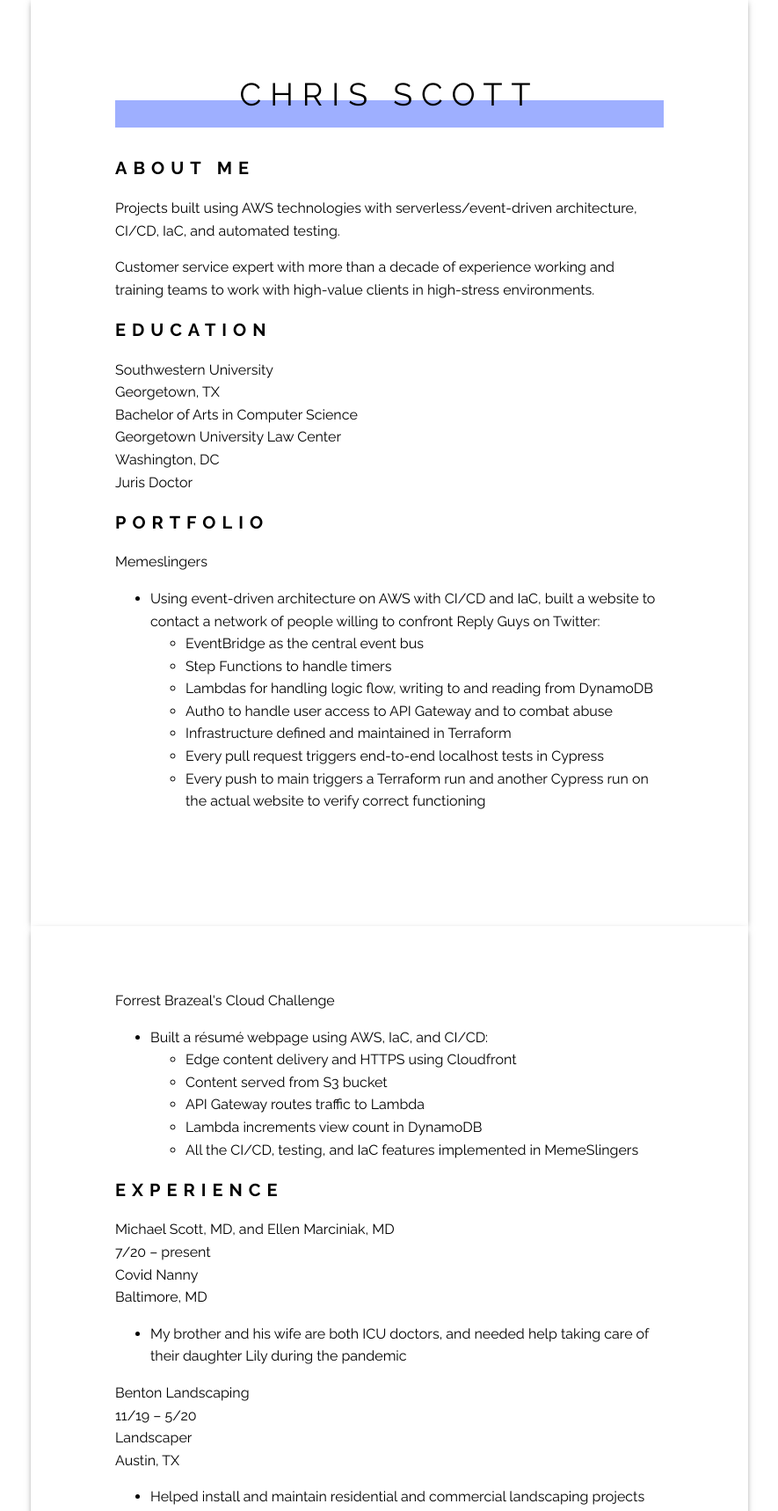
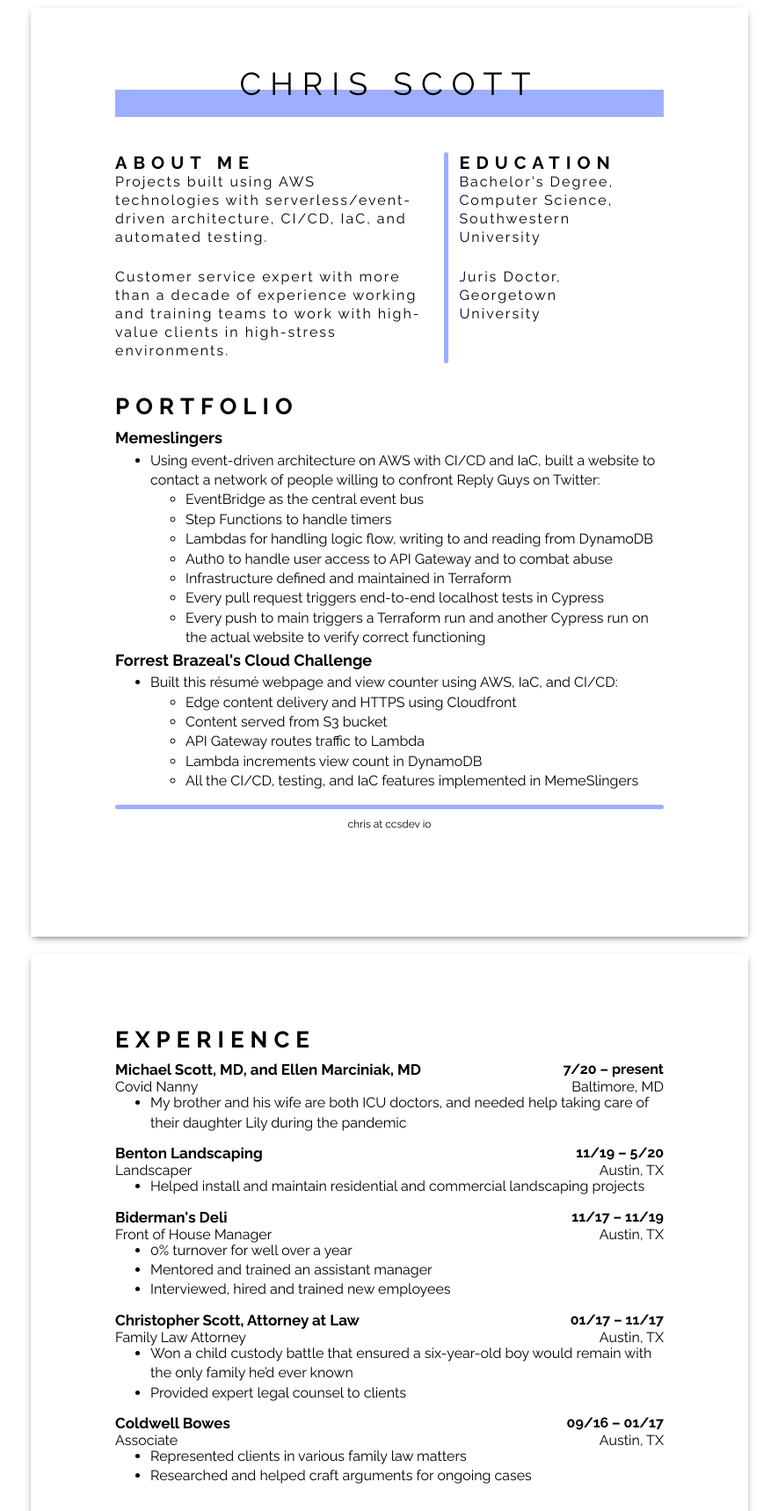
Before and after one commit to ccsdevio/CloudChallenge, a website: page s3/index.html in a window 1280 px wide. Shown: the part 11-1729 px from the top of the page at 88% size, without its empty margins (197-1082 px from the left). Drawn offline with Linux system fonts and the light colour scheme; no server answers.

Commit message:
Finish CSS

```diff
--- a/s3/assets/css/style.css
+++ b/s3/assets/css/style.css
@@ -2,13 +2,14 @@ body {
   font-family: 'Raleway', serif;
   font-size: 1em;
   line-height: 1.6;
-  /* margin: 0; */
+  padding-top: 20px;
+  margin: 0;
 }
 
 .resume-page {
   margin: 0 auto;
   box-sizing: border-box;
-  padding: 0.75in 1in 0.5in 1in;
+  padding: 0.5in 1in 0 1in;
   width: 8.5in;
   height: 11in;
   background-color: white;
@@ -35,12 +36,184 @@ body {
   font-weight: normal;
 }
 
-.section-heading {
+.am-ed-section-heading {
   font-weight: 900;
   font-size: 20px;
   letter-spacing: 7px;
 }
 
+.about-me-and-education-container {
+  padding-top: 10px;
+  display: grid;
+  grid-template-columns: 60% 5px 1fr;
+  grid-template-rows: 1fr;
+  height: 2.5in;
+  letter-spacing: 2px;
+  line-height: 1.3;
+}
+
+.about-me-container {
+  display: grid;
+  grid-template-columns: 1fr;
+  grid-template-rows: 0.25in 1fr 1fr;
+  padding-right: 21px;
+}
+
+.am-ed-heading {
+  display: flex;
+  align-items: center;
+  justify-content: flex-start;
+}
+
+.am-ed-separator {
+  height: 2.5in;
+  width: 5px;
+  background-color: hsla(229, 100%, 66%, 56%);
+  border-radius: 20px;
+  margin: 0;
+}
+
+.education-container {
+  display: grid;
+  grid-template-columns: 1fr;
+  grid-template-rows: 0.25in 1fr 1fr;
+  padding-left: 12px;
+  padding-right: 25px;
+}
+
+.section-heading {
+  padding-top: 0.3in;
+  font-size: 26px;
+  letter-spacing: 7px;
+  margin: 0;
+}
+
+.project-name {
+  font-size: 18px;
+  font-weight: 800;
+}
+
+.project-description {
+  font-size: 16px;
+  line-height: 1.4;
+}
+
+.page-spacer {
+  height: 20px;
+}
+
+.employer-entry {
+  display: grid;
+  grid-template-columns: 80% 1fr;
+  grid-template-rows: 20px 20px 1fr;
+  line-height: 1.6;
+  margin: 0;
+  padding-bottom: 10px;
+}
+
+.employer {
+  grid-area: 1 / 1 / 2 / 2;
+  display: flex;
+  justify-content: flex-start;
+  font-size: 17px;
+  font-weight: 800;
+}
+
+.dates-employed {
+  grid-area: 1 / 2 / 2 / 3;
+  display: flex;
+  justify-content: flex-end;
+  font-weight: 800;
+}
+
+.position {
+  grid-area: 2 / 1 / 3 / 2;
+  display: flex;
+  justify-content: flex-start;
+}
+
+.job-location {
+  grid-area: 2 / 2 / 3 / 3;
+  display: flex;
+  justify-content: flex-end;
+}
+
+.job-description {
+  grid-area: 3 / 1 / 4 / 3;
+}
+
+.page-footer {
+  padding-top: 15px;
+  display: grid;
+  grid-template-rows: 5px 20px 1fr;
+}
+
+.page-footer-separator {
+  height: 5px;
+  width: 100%;
+  background-color: hsla(229, 100%, 66%, 56%);
+  border-radius: 20px;
+}
+
+.page-footer-text {
+  display: flex;
+  align-items: center;
+  justify-content: center;
+  padding-top: 15px;
+  font-size: 12px;
+}
+
+.restaurant-experience-container {
+  display: grid;
+  grid-template-columns: 80% 1fr;
+  grid-template-rows: 20px 1fr;
+  line-height: 1.4;
+  margin: 0;
+  padding-bottom: 10px;
+}
+
+.restaurant-positions {
+  grid-area: 1 / 1 / 2 / 2;
+  display: flex;
+  justify-content: flex-start;
+}
+
+.restaurant-job-locations {
+  grid-area: 1 / 2 / 2 / 3;
+  display: flex;
+  justify-content: flex-end;
+}
+
+.restaurant-job-descriptions {
+  grid-area: 2 / 1 / 3 / 2;
+}
+
+#counter {
+  display: flex;
+  align-items: center;
+  justify-content: center;
+  padding-top: 15px;
+  font-size: 20px;
+}
+
+p {
+  display: block;
+  margin-block-start: 0;
+  margin-block-end: 0;
+  margin-inline-start: 0px;
+  margin-inline-end: 0px;
+}
+
+ul {
+  margin: 0;
+  line-height: 1.4;
+}
+
+h2 {
+  margin-block-start: 0;
+  margin-block-end: 0;
+}
+
 strong {
   font-weight: 900;
 }
--- a/s3/index.html
+++ b/s3/index.html
@@ -34,19 +34,37 @@
     <div class="resume-page">
       <h1 class="name-box">CHRIS SCOTT</h1>
       <div class="big-blue-line"></div>
-
-      <h2 class="section-heading"><strong>ABOUT ME</strong></h2>
+      <div class="about-me-and-education-container">
+        <div class="about-me-container">
+          <div class="am-ed-heading">
+            <h2 class="am-ed-section-heading"><strong>ABOUT ME</strong></h2>
+          </div>
+          <div class="about-me-text">
             <p>Projects built using AWS technologies with serverless/event-driven architecture, CI/CD, IaC, and automated testing.</p>
+          </div>
+          <div class="about-me-text">
             <p>Customer service expert with more than a decade of experience working and training teams to work with high-value clients in high-stress environments.</p>
-      <h2 class="section-heading">EDUCATION</h2>
-      <div class="school">Southwestern University</div>
-      <div class="school-location">Georgetown, TX</div>
-      <div class="degree">Bachelor of Arts in Computer Science</div>
-      <div class="school">Georgetown University Law Center</div>
-      <div class="school-location">Washington, DC</div>
-      <div class="degree">Juris Doctor</div>
+          </div>
+        </div>
+        <div class="am-ed-separator"></div>
+        <div class="education-container">
+          <div class="am-ed-heading">
+            <h2 class="am-ed-section-heading">EDUCATION</h2>
+          </div>
+          <div class="education-text">
+            <p class="edu-p">Bachelor's Degree,</p>
+            <p class="edu-p">Computer Science,</p>
+            <p class="edu-p">Southwestern University</p>
+          </div>
+          <div class="education-text">
+            <p class="edu-p">Juris Doctor,</p>
+            <p class="edu-p">Georgetown University</p>
+          </div>
+        </div>
+      </div>
       <h2 class="section-heading">PORTFOLIO</h2>
       <div class="project-name">Memeslingers</div>
+      <div class="project-description">
         <ul>
           <li>Using event-driven architecture on AWS with CI/CD and IaC, built a website to contact a network of people willing to confront Reply Guys on Twitter:</li>
           <ul>
@@ -60,10 +78,10 @@
           </ul>
         </ul>
       </div>
-    <div class="resume-page">
       <div class="project-name">Forrest Brazeal's Cloud Challenge</div>
+      <div class="project-description">
         <ul>
-        <li>Built a résumé webpage using AWS, IaC, and CI/CD:</li>
+          <li>Built this résumé webpage and view counter using AWS, IaC, and CI/CD:</li>
           <ul>
             <li>Edge content delivery and HTTPS using Cloudfront</li>
             <li>Content served from S3 bucket</li>
@@ -72,54 +90,74 @@
             <li>All the CI/CD, testing, and IaC features implemented in MemeSlingers</li>
           </ul>
         </ul>
+      </div>
+      <div class="page-footer">
+        <div class="page-footer-separator"></div>
+        <div class="page-footer-text">chris at ccsdev io</div>
+      </div>
+    </div>
+
+    <div class="page-spacer"></div>
+
+    <div class="resume-page">
+
       <h2 class="section-heading">EXPERIENCE</h2>
+      <div class="employer-entry">
         <div class="employer">Michael Scott, MD, and Ellen Marciniak, MD</div>
         <div class="dates-employed">7/20 &#8211 present</div>
         <div class="position">Covid Nanny</div>
         <div class="job-location">Baltimore, MD</div>
-      <ul>
+        <ul class="job-description">
           <li>My brother and his wife are both ICU doctors, and needed help
             taking care of their daughter Lily during the pandemic</li>
         </ul>
+      </div>
+      <div class="employer-entry">
         <div class="employer">Benton Landscaping</div>
         <div class="dates-employed">11/19 &#8211 5/20</div>
         <div class="position">Landscaper</div>
         <div class="job-location">Austin, TX</div>
-      <ul>
+        <ul class="job-description">
           <li>Helped install and maintain residential and commercial landscaping
             projects</li>
         </ul>
+      </div>
+      <div class="employer-entry">
         <div class="employer">Biderman's Deli</div>
         <div class="dates-employed">11/17 &#8211 11/19</div>
         <div class="position">Front of House Manager</div>
         <div class="job-location">Austin, TX</div>
-      <ul>
+        <ul class="job-description">
           <li>0% turnover for well over a year</li>
           <li>Mentored and trained an assistant manager</li>
           <li>Interviewed, hired and trained new employees</li>
         </ul>
       </div>
-    <div class="resume-page">
+      <div class="employer-entry">
         <div class="employer">Christopher Scott, Attorney at Law</div>
         <div class="dates-employed">01/17 &#8211 11/17</div>
         <div class="position">Family Law Attorney</div>
         <div class="job-location">Austin, TX</div>
-      <ul>
+        <ul class="job-description">
           <li>Won a child custody battle that ensured a six-year-old boy would remain with the only family he’d ever known</li>
           <li>Provided expert legal counsel to clients</li>
         </ul>
+      </div>
+      <div class="employer-entry">
         <div class="employer">Coldwell Bowes</div>
         <div class="dates-employed">09/16 &#8211 01/17</div>
         <div class="position">Associate</div>
         <div class="job-location">Austin, TX</div>
-      <ul>
+        <ul class="job-description">
           <li>Represented clients in various family law matters</li>
           <li>Researched and helped craft arguments for ongoing cases</li>
         </ul>
+      </div>
       <h2 class="section-heading">OTHER RESTAURANT EXPERIENCE</h2>
-      <div class="position">Captain, Trainer, Bartender, Server</div>
-      <div class="job-location">Austin, TX</div>
-      <ul>
+      <div class="restaurant-experience-container">
+        <div class="restaurant-positions">Captain, Trainer, Bartender, Server</div>
+        <div class="restaurant-job-locations">Austin, TX</div>
+        <ul class="restaurant-job-descriptions">
           <li>Helped open restaurants, wrote training manuals, trained staff</li>
           <li>Go-to server for VIPs and reviewers; handled meals that became
             review articles in New York Magazine, Texas Monthly, and the
@@ -128,9 +166,14 @@
               and Grill (Michelin star, James Beard award for Best Restaurant in
               America), La Condesa, Zoot, and Jeffrey’s</li>
           </ul>
-
+        </ul>
+      </div>
   </body>
   <footer>
+    <div class="page-footer">
+      <div class="page-footer-separator"></div>
+      <div class="page-footer-text">chris at ccsdev io</div>
+    </div>
     <div id="counter">Querying database...</div>
   </div>
   </footer>
```
Lines whose indentation alone changed are shown as unchanged.
